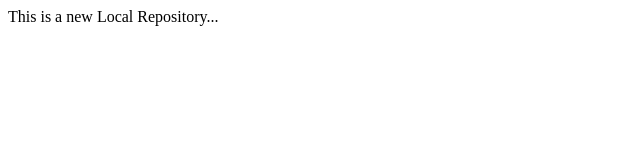
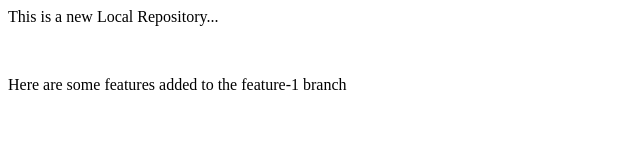
Before and after one commit to mohitInsights/local-repo, a plain HTML site: page index.html in a window 1280 px wide. Shown: the whole page, without its empty margins (0-640 px from the left). Drawn offline with Linux system fonts and the light colour scheme.

Commit message:
Add some Featues through second branch

```diff
--- a/index.html
+++ b/index.html
@@ -2,3 +2,4 @@
     This is a new Local Repository...
 </p>
 <br>
+<p>Here are some features added to the feature-1 branch</p>
```
